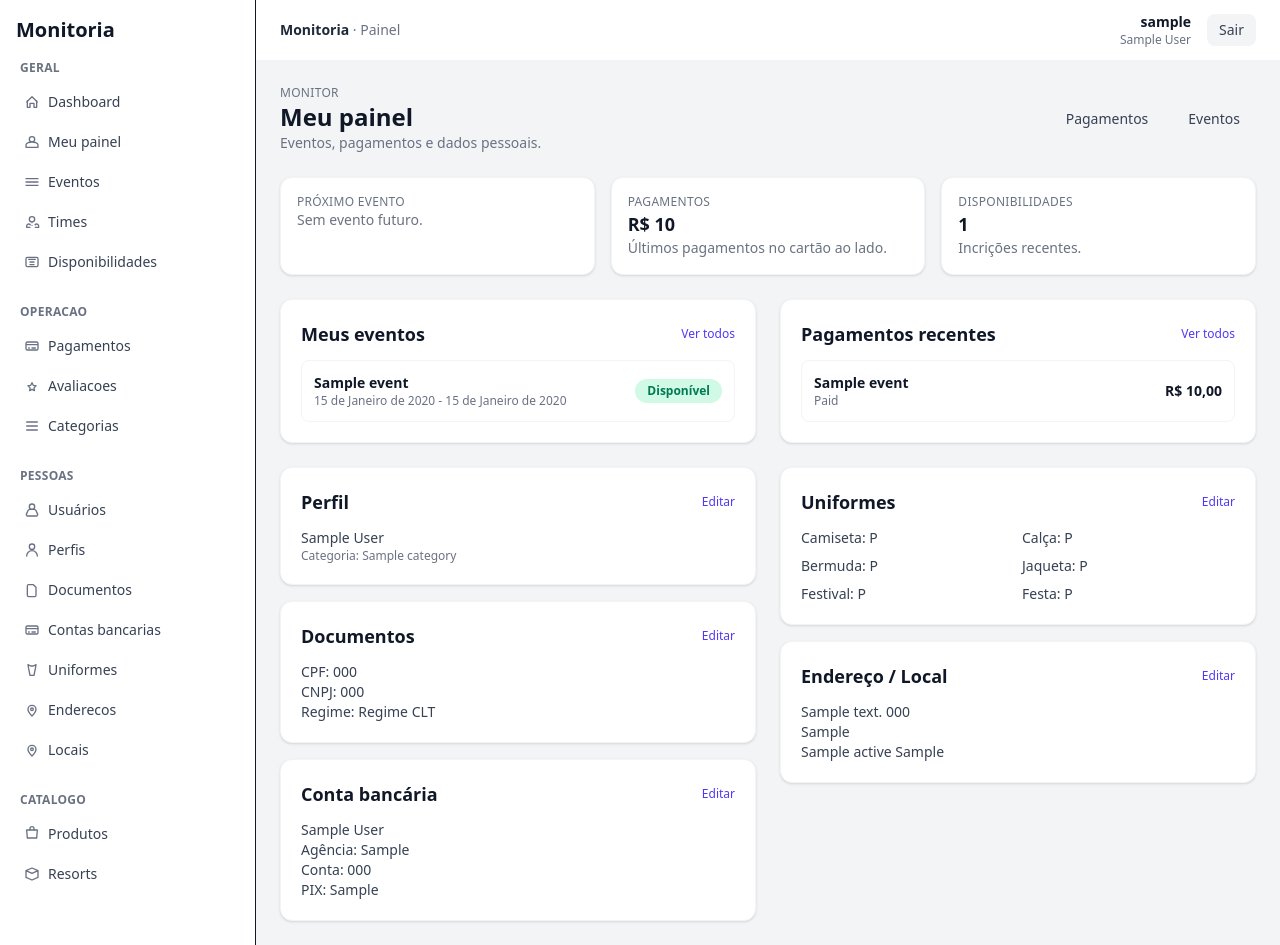
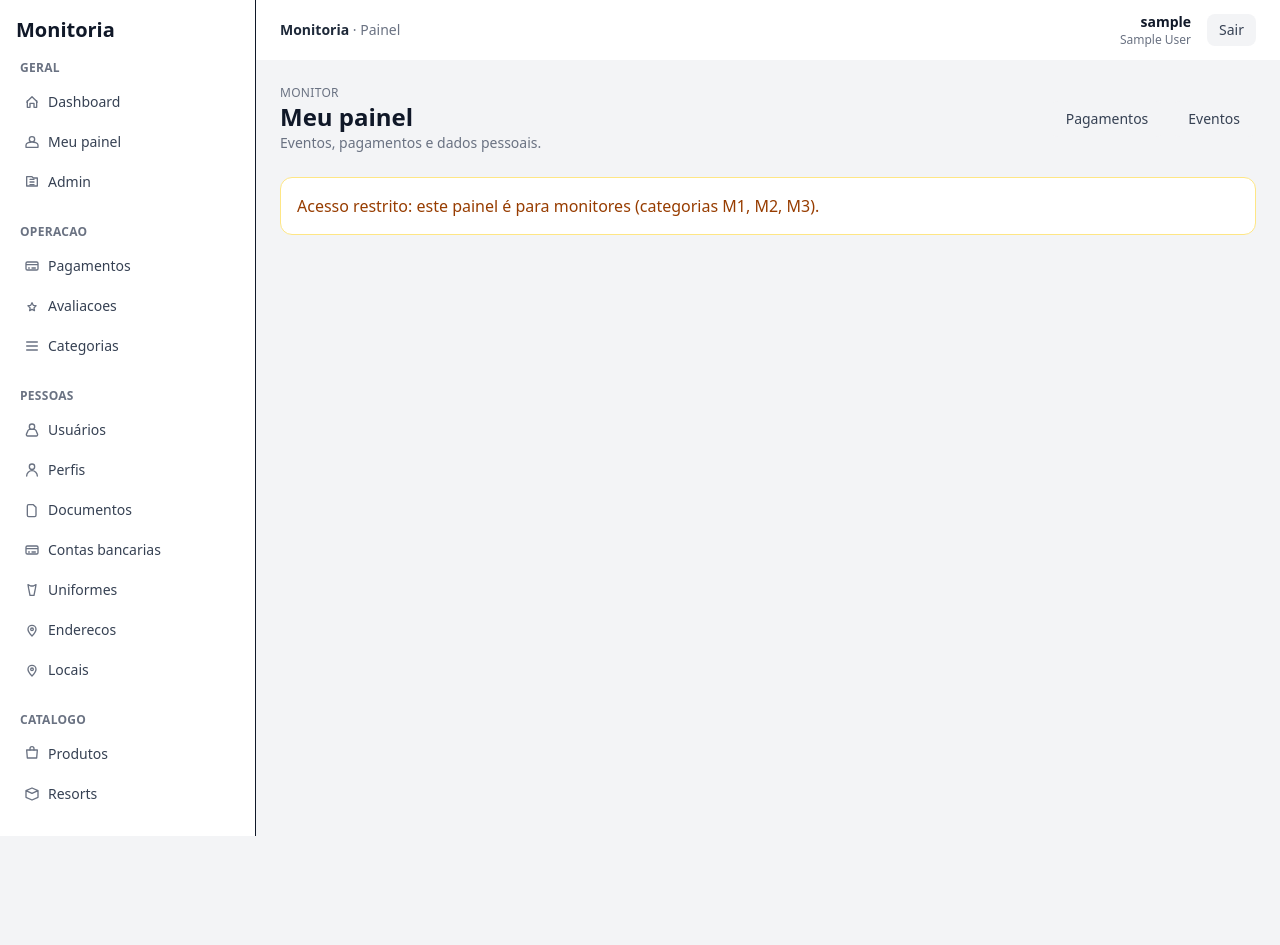
Before and after one commit to denny-erikson/appmonitoria, a Django app: page /monitoria/dashboard/ in a window 1280 px wide. After the commit the page ends 836 px from the top, so only its background shows below. Run offline with Django 5.2, Linux system fonts and the light colour scheme; a user stored in the database is signed in; tables that the repository leaves empty hold one stand-in row (values such as "Sample post"); style sheets or scripts are compiled from the project's sources.

Commit message:
feat(monitoria): restrict dashboard access
- Redirect non-monitors to monitor dashboard
- Show error message for non-monitors

```diff
--- a/monitoria/templates/monitoria/monitor_dashboard.html
+++ b/monitoria/templates/monitoria/monitor_dashboard.html
@@ -19,9 +19,9 @@
     </div>
 </div>
 
-{% if missing_profile %}
+{% if missing_profile or not_monitor %}
     <div class="bg-white rounded-xl border border-amber-200 bg-amber-50 p-4 text-amber-800">
-        Nenhum perfil encontrado. Crie/complete seu perfil no admin ou peça acesso.
+        {% if not_monitor %}Acesso restrito: este painel é para monitores (categorias M1, M2, M3).{% else %}Nenhum perfil encontrado. Crie/complete seu perfil ou peça acesso.{% endif %}
     </div>
 {% else %}
 <div class="grid grid-cols-1 md:grid-cols-3 gap-4 mb-6">
--- a/monitoria/views.py
+++ b/monitoria/views.py
@@ -206,7 +206,11 @@ class MonitorDashboardView(LoginRequiredMixin, DetailView):
     context_object_name = "profile"
 
     def get_object(self, queryset=None):
-        return Profile.objects.select_related("user", "category").filter(user=self.request.user).first()
+        monitor_categories = {"m1", "m2", "m3"}
+        profile = Profile.objects.select_related("user", "category").filter(user=self.request.user).first()
+        if not profile or not profile.category or profile.category.title.lower() not in monitor_categories:
+            return None
+        return profile
 
     def get_context_data(self, **kwargs):
         from events.models import Availability
@@ -217,6 +221,7 @@ class MonitorDashboardView(LoginRequiredMixin, DetailView):
             context.update(
                 {
                     "missing_profile": True,
+                    "not_monitor": True,
                 }
             )
             return context
--- a/theme/templates/components/sidebar.html
+++ b/theme/templates/components/sidebar.html
@@ -19,24 +19,14 @@
                         <span class="ml-2">Meu painel</span>
                     </a>
                 </li>
+                {% if user.is_staff %}
                 <li>
-                    <a href="{% url 'events:event_list' %}" class="flex items-center px-3 py-2 rounded-lg hover:bg-gray-100">
-                        <svg class="w-4 h-4 text-gray-500" fill="none" stroke="currentColor" stroke-width="2" viewBox="0 0 24 24"><path stroke-linecap="round" stroke-linejoin="round" d="M3 7h18M3 12h18M3 17h18"/></svg>
-                        <span class="ml-2">Eventos</span>
+                    <a href="/admin/" class="flex items-center px-3 py-2 rounded-lg hover:bg-gray-100">
+                        <svg class="w-4 h-4 text-gray-500" fill="none" stroke="currentColor" stroke-width="2" viewBox="0 0 24 24"><path stroke-linecap="round" stroke-linejoin="round" d="M12 4l2 2h6v12H4V4z"/><path stroke-linecap="round" stroke-linejoin="round" d="M9 12h6m-6 4h6M9 8h6"/></svg>
+                        <span class="ml-2">Admin</span>
                     </a>
                 </li>
-                <li>
-                    <a href="{% url 'events:team_list' %}" class="flex items-center px-3 py-2 rounded-lg hover:bg-gray-100">
-                        <svg class="w-4 h-4 text-gray-500" fill="none" stroke="currentColor" stroke-width="2" viewBox="0 0 24 24"><path stroke-linecap="round" stroke-linejoin="round" d="M17 20h5v-2a3 3 0 00-5.356-1.857M9 20H4v-2a3 3 0 015.356-1.857M12 12a4 4 0 100-8 4 4 0 000 8zm0 0v1m0 4h.01"/></svg>
-                        <span class="ml-2">Times</span>
-                    </a>
-                </li>
-                <li>
-                    <a href="{% url 'events:team_list' %}" class="flex items-center px-3 py-2 rounded-lg hover:bg-gray-100">
-                        <svg class="w-4 h-4 text-gray-500" fill="none" stroke="currentColor" stroke-width="2" viewBox="0 0 24 24"><path stroke-linecap="round" stroke-linejoin="round" d="M9 12h6m-6 4h6M7 8h10M5 5h14a2 2 0 012 2v10a2 2 0 01-2 2H5a2 2 0 01-2-2V7a2 2 0 012-2z"/></svg>
-                        <span class="ml-2">Disponibilidades</span>
-                    </a>
-                </li>
+                {% endif %}
             </ul>
         </div>
 
```
Also changed, not shown: appmonitoria/views.py (+8 -0 lines).
